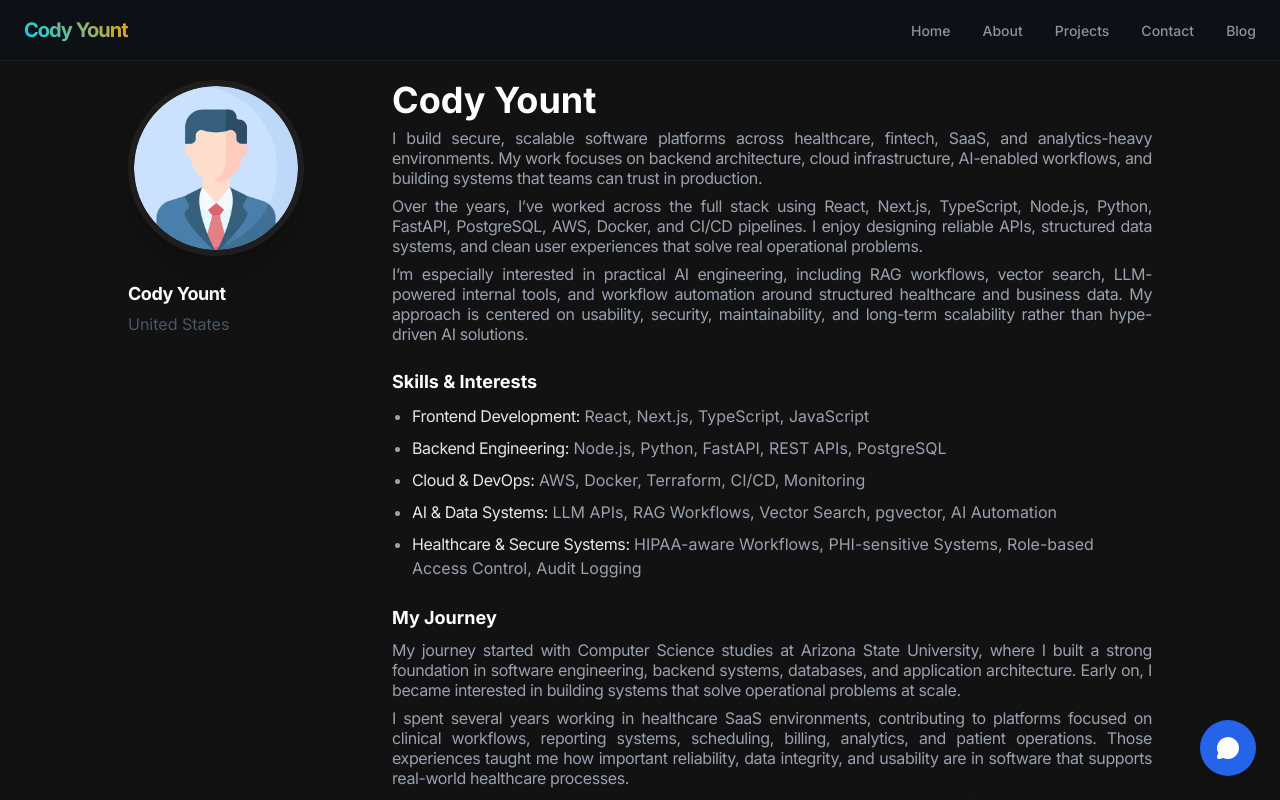
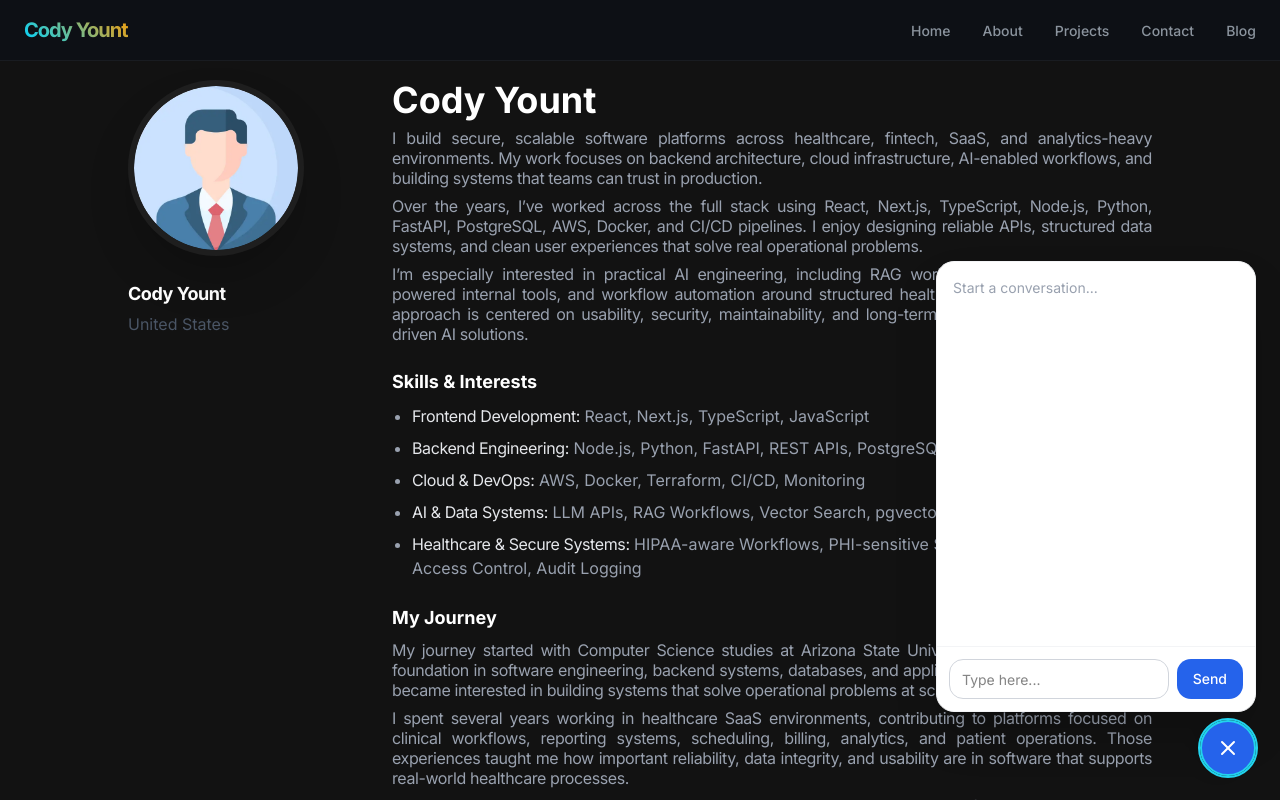
Before and after one commit to No-impossible/My-site, a Next.js app: page /about in a window 1280 px wide. Both pictures are taken after a click on the button 1228 px from the left and 748 px from the top of the page. Shown: the top 800 px of the page. Built offline with nearby package versions, Linux system fonts and the light colour scheme.

Commit message:
refactor: change FAB to trigger on click

```diff
--- a/src/components/reusable/ChatWidget.tsx
+++ b/src/components/reusable/ChatWidget.tsx
@@ -1,41 +1,65 @@
 "use client";
 
-import { MessageCircle } from "lucide-react";
+import { useState } from "react";
+import { MessageCircle, X } from "lucide-react";
 
 const ChatWidget = () => {
+  const [isOpen, setIsOpen] = useState(false);
+
+  const toggleChat = () => setIsOpen(!isOpen);
+
   return (
     <div className="fixed bottom-6 right-6 z-50">
-      <div className="group relative flex flex-col items-end">
-        {/* Chat Window */}
-        <div className="absolute bottom-16 right-0 scale-95 opacity-0 invisible translate-y-2 transition-all duration-300 origin-bottom-right group-hover:opacity-100 group-hover:visible group-hover:scale-100 group-hover:translate-y-0">
-          <div className="bg-white rounded-2xl shadow-2xl overflow-hidden border border-gray-100">
+      <div className="relative flex flex-col items-end">
+        {/* Chat Window - Now triggered by the isOpen state */}
+        <div
+          className={`absolute bottom-16 right-0 w-80 transition-all duration-300 origin-bottom-right
+          ${
+            isOpen
+              ? "scale-100 opacity-100 visible translate-y-0"
+              : "scale-95 opacity-0 invisible translate-y-2"
+          }`}
+        >
+          {/* Shadow and Background */}
+          <div className="bg-white rounded-2xl shadow-2xl border border-gray-100">
             {/* Chat Content */}
-            <div className="h-96 p-4">
+            <div className="h-96 p-4 overflow-y-auto">
               <div className="text-gray-400 text-sm">
                 Start a conversation...
               </div>
             </div>
 
             {/* Footer */}
-            <div className="w-full p-4 border-t border-gray-100 flex items-center gap-2">
+            <div className="p-3 border-t border-gray-100 flex items-center gap-2">
               <input
                 type="text"
                 placeholder="Type here..."
-                className="flex-1 h-11 px-4 border border-gray-300 rounded-xl text-sm focus:outline-none focus:ring-2 focus:ring-blue-500 focus:border-transparent transition-all"
+                className="min-w-0 flex-1 h-10 px-3 border border-gray-300 rounded-xl text-sm focus:outline-none focus:ring-2 focus:ring-blue-500 transition-all"
               />
-
-              <button className="h-11 px-5 bg-[#2563eb] text-white rounded-xl text-sm font-medium hover:bg-blue-600 transition-colors whitespace-nowrap shrink-0">
+              <button className="h-10 px-4 bg-[#2563eb] text-white rounded-xl text-sm font-medium hover:bg-blue-600 transition-colors whitespace-nowrap shrink-0">
                 Send
               </button>
             </div>
           </div>
         </div>
 
-        {/* Floating Button */}
-        <button className="relative flex items-center justify-center w-14 h-14 bg-[#2563eb] rounded-full text-white shadow-lg transition-transform active:scale-95 border-2 border-transparent hover:border-[#22d3ee]">
-          <div className="absolute inset-[-4px] rounded-full border-2 border-[#22d3ee] opacity-0 hover:opacity-100 transition-opacity" />
+        {/* Floating Action Button (FAB) */}
+        <button
+          onClick={toggleChat}
+          className={`relative flex items-center justify-center w-14 h-14 bg-[#2563eb] rounded-full text-white shadow-lg transition-all active:scale-95 border-2
+          ${isOpen ? "border-[#22d3ee] rotate-90" : "border-transparent"}`}
+        >
+          {/* The Cyan Halo Ring */}
+          <div
+            className={`absolute inset-[-4px] rounded-full border-2 border-[#22d3ee] transition-opacity duration-300 ${isOpen ? "opacity-100" : "opacity-0"}`}
+          />
 
-          <MessageCircle className="w-6 h-6 fill-current" />
+          {/* Toggle between Message and X icon */}
+          {isOpen ? (
+            <X className="w-6 h-6" />
+          ) : (
+            <MessageCircle className="w-6 h-6 fill-current" />
+          )}
         </button>
       </div>
     </div>
```
